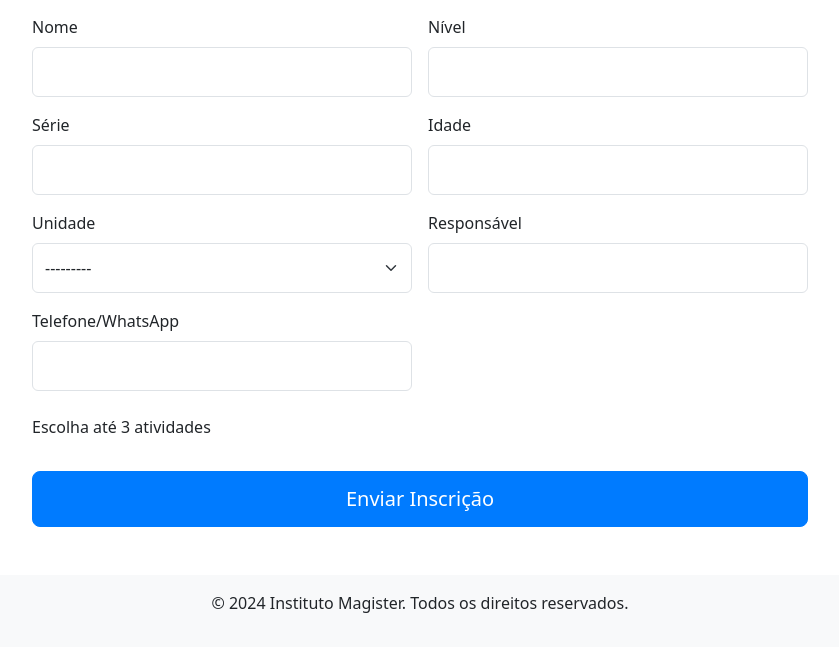
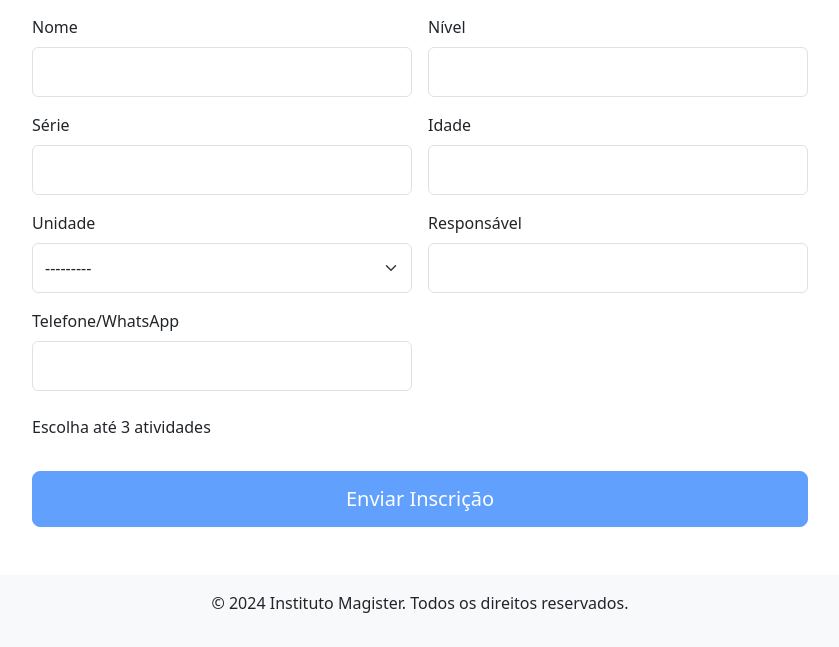
Before and after one commit to gwpoliveira/formsEsporte, a Django app: page / in a window 1280 px wide. Shown: the part 231-878 px from the top of the page, without its empty margins (220-1059 px from the left). Run offline with Django 5.2, Linux system fonts and the light colour scheme; data that the repository does not hold is empty; some libraries are stand-ins or nearby versions.

Commit message:
Desabilitando botão de inscrição

```diff
--- a/templates/home.html
+++ b/templates/home.html
@@ -60,8 +60,16 @@
 
             <!-- Botão Enviar -->
             <div class="d-grid gap-2 mt-4">
-                <button type="submit" class="btn btn-primary btn-lg">Enviar Inscrição</button>
+                <button id="submitButton" type="submit" class="btn btn-primary btn-lg">Enviar Inscrição</button>
             </div>
         </form>
     </div>
+
+    <script>
+    // Para desabilitar o botão
+    document.getElementById("submitButton").disabled = true;
+
+    // Para habilitar o botão
+    // document.getElementById("submitButton").disabled = false;
+    </script>
 {% endblock %}
```
